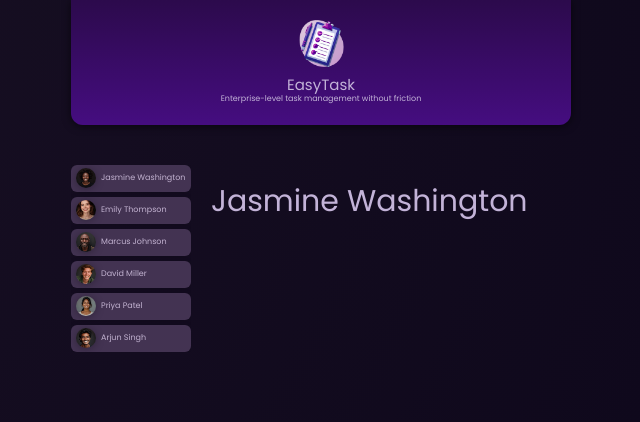
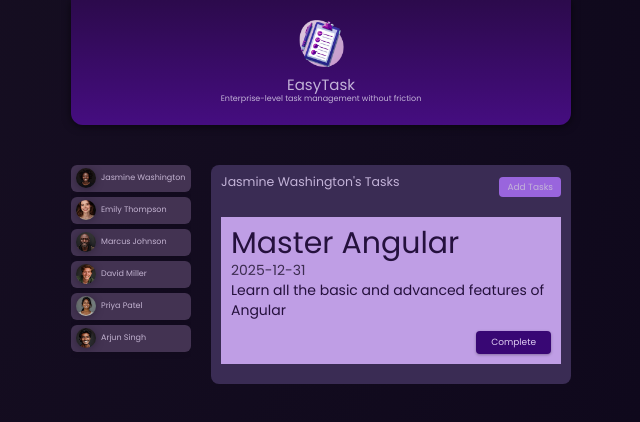
Before and after one commit to WardaArshad342/User-Tasks, an Angular app: page / in a window 1280 px wide. Both pictures are taken after a click on the button "Jasmine Washington". Shown: the top 422 px of the page, without its empty margins (319-959 px from the left). Built offline with nearby package versions, Linux system fonts and the light colour scheme.

Commit message:
Tasks and Task Components

```diff
--- a/src/app/app.component.html
+++ b/src/app/app.component.html
@@ -10,7 +10,7 @@
   </ul>
 
   @if (selectedUser) {
-    <app-tasks [name]="selectedUser.name"/>
+    <app-tasks [userId]="selectedUser.id" [name]="selectedUser.name"/>
   } @else {
     <p id="fallback">Select a user to see their tasks!</p>
   }
--- /dev/null
+++ b/src/app/tasks/task/task.component.css
@@ -0,0 +1,37 @@
+article {
+    padding: 1rem;
+    color: #25113d;
+    background-color: #bf9ee5;
+  }
+
+  h2 {
+    margin: 0;
+  }
+
+  time {
+    color: #3c2c50;
+  }
+
+  .actions {
+    text-align: right;
+    margin: 0;
+  }
+
+  .actions button {
+    font: inherit;
+    font-size: 0.9rem;
+    cursor: pointer;
+    background-color: #380774;
+    color: #decdf2;
+    border-radius: 4px;
+    padding: 0.5rem 1.5rem;
+    border: none;
+    box-shadow: 0 1px 3px rgba(0, 0, 0, 0.3);
+    transition: all 0.3s ease;
+  }
+
+  .actions button:hover,
+  .actions button:active {
+    background-color: #4a0774;
+    box-shadow: 0 1px 6px rgba(0, 0, 0, 0.3);
+  }
--- /dev/null
+++ b/src/app/tasks/task/task.component.html
@@ -0,0 +1,8 @@
+<article>
+    <h2>{{ task.title}}</h2>
+    <time>{{ task.dueDate}}</time>
+    <p>{{ task.summary}}</p>
+    <p class="actions">
+        <button>Complete</button>
+    </p>
+</article>
--- a/src/app/tasks/tasks.component.css
+++ b/src/app/tasks/tasks.component.css
@@ -0,0 +1,63 @@
+#tasks {
+    padding: 1rem;
+    border-radius: 8px;
+    max-height: 60vh;
+    overflow: auto;
+    background-color: #3a2c54;
+  }
+
+  header {
+    display: flex;
+    justify-content: space-between;
+    align-items: flex-start;
+    margin-bottom: 2rem;
+    gap: 1rem;
+  }
+
+  h2 {
+    margin: 0;
+    font-size: 0.9rem;
+    width: 60%;
+    text-wrap: balance;
+  }
+
+  menu {
+    margin: 0;
+    padding: 0;
+  }
+
+  menu button {
+    font: inherit;
+    cursor: pointer;
+    background-color: #9965dd;
+    border-radius: 4px;
+    border: none;
+    padding: 0.35rem 0.8rem;
+    font-size: 0.9rem;
+  }
+
+  menu button:hover,
+  menu button:active {
+    background-color: #a565dd
+  }
+
+  ul {
+    list-style: none;
+    margin: 1rem 0;
+    padding: 0;
+    display: flex;
+    flex-direction: column;
+    gap: 1rem;
+    max-height: 50vh;
+    overflow: auto;
+  }
+
+  @media (min-width: 768px) {
+    h2 {
+      font-size: 1.25rem;
+    }
+
+    menu {
+      width: auto;
+    }
+  }
--- a/src/app/tasks/tasks.component.html
+++ b/src/app/tasks/tasks.component.html
@@ -1 +1,16 @@
-<h2>{{ name }}</h2>
+<section id="tasks">
+    <header>
+        <h2>{{ name }}'s Tasks</h2>
+        <menu>
+            <button>Add Tasks</button>
+        </menu>
+    </header>
+    <ul>
+        @for (task of selectedUserTasks; track task.id) {
+            <li>
+                <app-task [task]="task" />
+            </li>
+        }
+
+    </ul>
+</section>
--- a/src/app/tasks/tasks.component.ts
+++ b/src/app/tasks/tasks.component.ts
@@ -1,12 +1,42 @@
 import { Component, Input } from '@angular/core';
+import { TaskComponent } from "./task/task.component";
 
 @Component({
   selector: 'app-tasks',
   standalone: true,
   templateUrl: './tasks.component.html',
-  styleUrl: './tasks.component.css'
+  styleUrl: './tasks.component.css',
+  imports: [TaskComponent]
 })
 export class TasksComponent {
-@Input({ required: true }) name?: string;
+  @Input({ required: true }) userId?: string;
+  @Input({ required: true }) name?: string;
+  tasks = [
+    {
+      id: 't1',
+      userId: 'u1',
+      title: 'Master Angular',
+      summary: 'Learn all the basic and advanced features of Angular',
+      dueDate: '2025-12-31'
+    },
+    {
+      id: 't2',
+      userId: 'u3',
+      title: 'Build first prototype',
+      summary: 'Build a first prototype of the online shop website',
+      dueDate: '2024-05-31'
+    },
+    {
+      id: 't3',
+      userId: 'u3',
+      title: 'Prepare issue template',
+      summary: 'Prepare and describe an issue template which will help with project management',
+      dueDate: '2024-06-15'
+    }
+  ]
+
+  get selectedUserTasks(){
+    return this.tasks.filter((task)=> task.userId === this.userId);
+  }
 
 }
```
Also changed, not shown: src/app/tasks/task/task.component.ts (added, +12 -0 lines), src/app/tasks/task/task.model.ts (added, +7 -0 lines), src/app/user/user.component.ts (+1 -13 lines), src/app/user/user.model.ts (added, +12 -0 lines).
